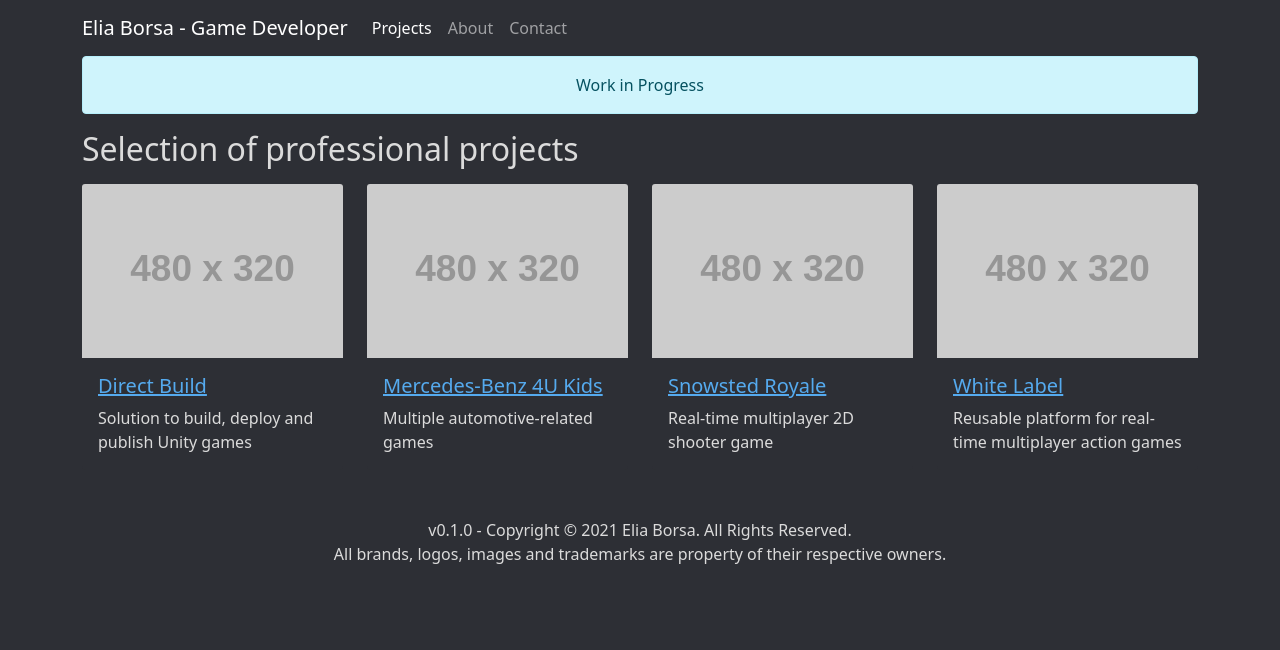
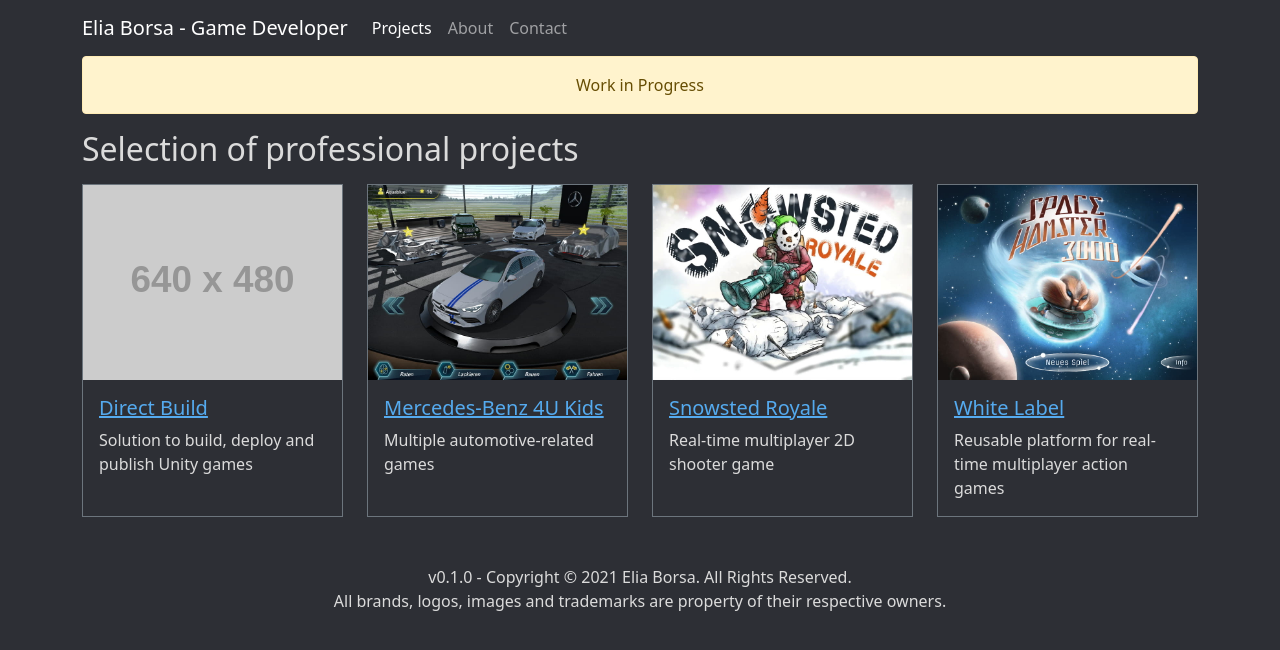
Before and after one commit to Aquastorm/aquastorm.github.io, a Jekyll site: the page built from index.html, in a window 1280 px wide. Shown: the top 650 px of the page. Built offline with Jekyll 4.4.1, drawn with Linux system fonts in a browser that asks for light colours; nearby versions of some CDN libraries.

Commit message:
[added] thumbnail images on projects page

```diff
--- a/collections/_projects/directBuild.html
+++ b/collections/_projects/directBuild.html
@@ -6,7 +6,7 @@
 tech: .NET (client), .NET Core (server), C#, fastlane, network programming, Ruby, Unity Editor 2019-2020 customization, Xcode
 teamSize: 1
 ---
-<div class="alert alert-info text-center" role="alert">
+<div class="alert alert-warning text-center" role="alert">
     Work in Progress
 </div>
 
--- a/collections/_projects/mb4UKids.html
+++ b/collections/_projects/mb4UKids.html
@@ -5,8 +5,9 @@
 platforms: iPadOS (only available for Mercedes-Benz car dealers -> not released for consumers on the App Store)
 tech: .NET, AR Foundation, C#, network programming, Unity profiler, Unity 2019
 teamSize: 6
+thumbnailFile: /assets/images/projects/MB4UKids_Thumbnail.jpg
 ---
-<div class="alert alert-info text-center" role="alert">
+<div class="alert alert-warning text-center" role="alert">
     Work in Progress
 </div>
 
--- a/collections/_projects/snowstedRoyale.html
+++ b/collections/_projects/snowstedRoyale.html
@@ -7,8 +7,9 @@
 tech: .NET, Burst Compiler, C#, C# Job System, GameAnalytics, Google Firebase, ironSource, network programming, Unity profiler & memory profiler, Unity 2019
 teamSize: 6
 websiteAddress: https://www.snowsted.game/
+thumbnailFile: /assets/images/projects/Snowsted_Thumbnail.jpg
 ---
-<div class="alert alert-info text-center" role="alert">
+<div class="alert alert-warning text-center" role="alert">
     Work in Progress
 </div>
 
--- a/collections/_projects/whiteLabel.html
+++ b/collections/_projects/whiteLabel.html
@@ -5,8 +5,9 @@
 platforms: iPadOS (not available for consumers on the Apple App Store)
 tech: .NET (client), .NET Core (server), C#, network programming, Unity 2018-2019, Vuforia
 teamSize: 5
+thumbnailFile: /assets/images/projects//WhiteLabelSH3k_Thumbnail.jpg
 ---
-<div class="alert alert-info text-center" role="alert">
+<div class="alert alert-warning text-center" role="alert">
     Work in Progress
 </div>
 
--- a/index.html
+++ b/index.html
@@ -1,17 +1,22 @@
 ---
 title: Projects | Elia Borsa - Game Developer
 ---
-<div class="alert alert-info text-center" role="alert">
+<div class="alert alert-warning text-center" role="alert">
   Work in Progress
 </div>
 
 <h2 class="mb-3">Selection of professional projects</h2>
 
-<div class="row row-cols-1 row-cols-sm-2 row-cols-lg-4 g-4">
+<div class="row row-cols-1 row-cols-sm-2 row-cols-xl-4 g-4">
   {% for project in site.projects %}
   <div class="col">
-    <div class="card border-0">
-      <img src="https://via.placeholder.com/480x320.jpg" class="card-img-top" alt="...">
+    <div class="card border-secondary rounded-0">
+      <a href="{{ project.url }}">
+        <img class="card-img-top" style="border-radius: 0px" alt="..."
+          {% if project.thumbnailFile %} src={{ project.thumbnailFile }}
+          {% else %} src="https://via.placeholder.com/640x480.jpg/2d2f35/ffffff?text=Elia+Borsa+Portfolio"
+          {% endif %}>
+      </a>
       <div class="card-body">
         <h5 class="card-title">
           <a href="{{ project.url }}">{{ project.projectName }}</a>
```
Also changed, not shown: assets/images/projects/MB4UKids_Thumbnail.jpg (added), assets/images/projects/Snowsted_Thumbnail.jpg (added), assets/images/projects/WhiteLabelSH3k_Thumbnail.jpg (added).
